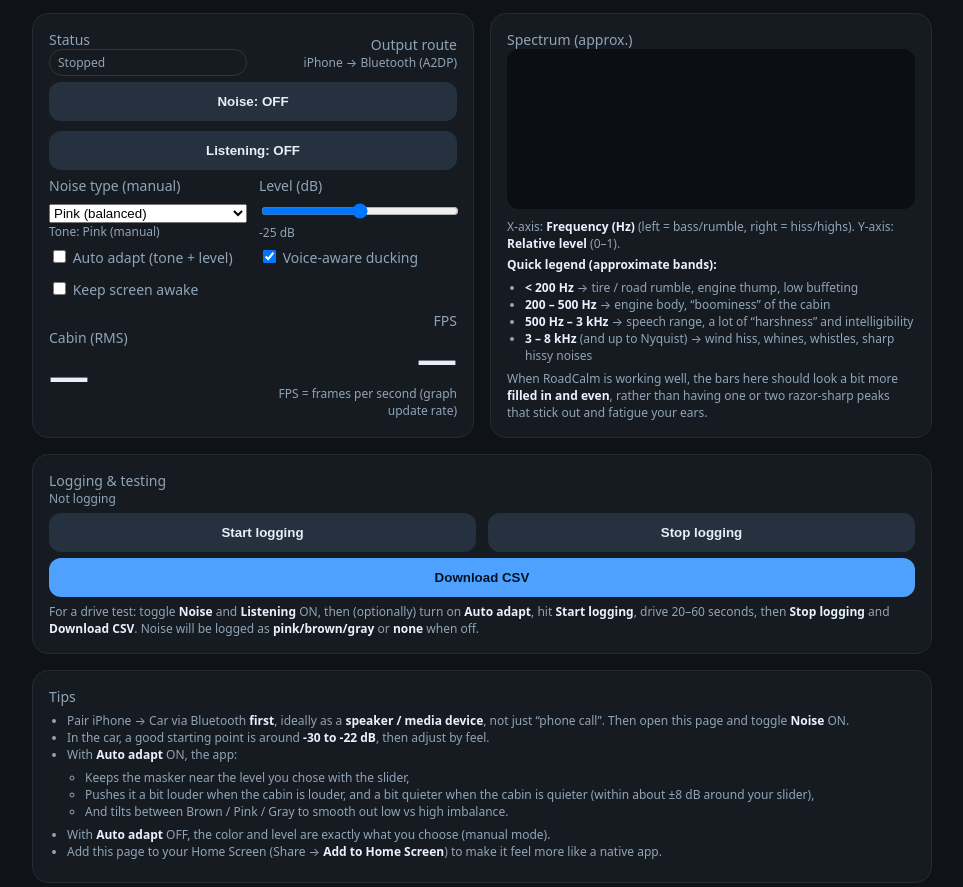
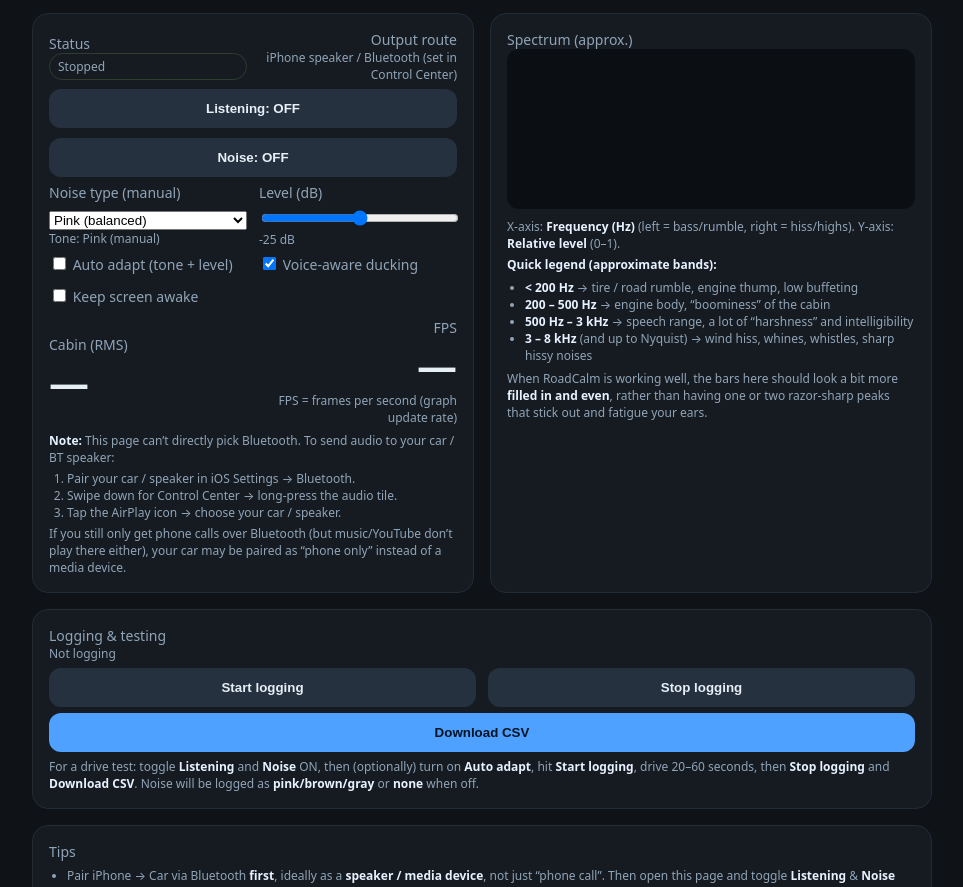
Before and after one commit to omarsanhaji01-cyber/RoadCalm-web, a plain HTML site: page index.html in a window 1280 px wide. Shown: the part 65-952 px from the top of the page, without its empty margins (158-1121 px from the left). Drawn offline with Linux system fonts and the light colour scheme.

Commit message:
Update index.html

```diff
--- a/index.html
+++ b/index.html
@@ -46,15 +46,15 @@
         </div>
         <div class="right">
           <div class="muted">Output route</div>
-          <div id="route" class="small">Use iPhone → Bluetooth</div>
+          <div id="route" class="small">iPhone speaker / Bluetooth (system-selected)</div>
         </div>
       </div>
 
-      <!-- BIG TOGGLE BUTTONS -->
+      <!-- BIG TOGGLE BUTTONS (LISTEN FIRST, NOISE SECOND) -->
       <div class="spacer"></div>
       <div class="row" style="flex-direction:column; gap:10px;">
+        <button id="listenBtn" class="btn secondary full">Listening: OFF</button>
         <button id="noiseBtn" class="btn secondary full">Noise: OFF</button>
-        <button id="listenBtn" class="btn secondary full">Listening: OFF</button>
       </div>
 
       <div class="spacer"></div>
@@ -98,6 +98,19 @@
           <div class="small">FPS = frames per second (graph update rate)</div>
         </div>
       </div>
+
+      <div class="spacer"></div>
+      <div class="small">
+        <b>Note:</b> This page can’t directly pick Bluetooth.
+        To send audio to your car / BT speaker:
+        <ol style="padding-left:18px; margin:4px 0;">
+          <li>Pair your car / speaker in iOS Settings → Bluetooth.</li>
+          <li>Swipe down for Control Center → long-press the audio tile.</li>
+          <li>Tap the AirPlay icon → choose your car / speaker.</li>
+        </ol>
+        If you still only get phone calls over Bluetooth (but music/YouTube don’t play there either),
+        your car may be paired as “phone only” instead of a media device.
+      </div>
     </div>
 
     <!-- RIGHT CARD: spectrum -->
@@ -135,7 +148,7 @@
     <div class="spacer"></div>
     <button id="logDownload" class="btn full" disabled>Download CSV</button>
     <div class="small" style="margin-top:6px;">
-      For a drive test: toggle <b>Noise</b> and <b>Listening</b> ON, then (optionally) turn on <b>Auto adapt</b>,
+      For a drive test: toggle <b>Listening</b> and <b>Noise</b> ON, then (optionally) turn on <b>Auto adapt</b>,
       hit <b>Start logging</b>, drive 20–60 seconds, then <b>Stop logging</b> and <b>Download CSV</b>.
       Noise will be logged as <b>pink/brown/gray</b> or <b>none</b> when off.
     </div>
@@ -145,8 +158,8 @@
   <div class="card" style="margin-top:16px">
     <div class="muted">Tips</div>
     <ul class="small">
-      <li>Pair iPhone → Car via Bluetooth <b>first</b>, ideally as a <b>speaker / media device</b>, not just “phone call”. Then open this page and toggle <b>Noise</b> ON.</li>
-      <li>In the car, a good starting point is around <b>-30 to -22 dB</b>, then adjust by feel.</li>
+      <li>Pair iPhone → Car via Bluetooth <b>first</b>, ideally as a <b>speaker / media device</b>, not just “phone call”. Then open this page and toggle <b>Listening</b> &amp; <b>Noise</b> ON.</li>
+      <li>In the car, a good starting point is around <b>-30 to -22 dB</b> on the slider, then adjust by feel.</li>
       <li>With <b>Auto adapt</b> ON, the app:
         <ul>
           <li>Keeps the masker near the level you chose with the slider,</li>
@@ -185,7 +198,7 @@
         <b>dBFS</b> (decibels relative to full scale). 0 dBFS would be a clipped signal, so normal car levels
         will be negative (for example −35 to −10 dBFS).</li>
 
-      <li><b>Spectrum plot</b>: Now with axis labels:
+      <li><b>Spectrum plot</b>: With axis labels:
         <ul>
           <li><b>X-axis</b>: frequency in Hz, with ticks at ~0, 1k, 2k, 4k, 8k (exact values depend on the phone’s sample rate).</li>
           <li><b>Y-axis</b>: relative level from 0 (bottom) to 1 (top). These are normalized magnitudes from the FFT.</li>
@@ -435,7 +448,7 @@
   logStopBtn.addEventListener('click', () => stopLogging());
   logDownloadBtn.addEventListener('click', () => downloadCSV());
 
-  routeEl.textContent = 'iPhone → Bluetooth (A2DP)';
+  routeEl.textContent = 'iPhone speaker / Bluetooth (set in Control Center)';
 
   // ---------- Logging ----------
   function setLoggingUI(on) {
@@ -481,7 +494,7 @@
 
     if(specData) {
       const bins = specData.length;
-      const step = Math.floor(bins / 16);
+      const step = Math.floor(specData.length / 16);
       for(let i=0;i<16;i++){
         const idx = i*step;
         const v = specData[idx] / 255;
```
